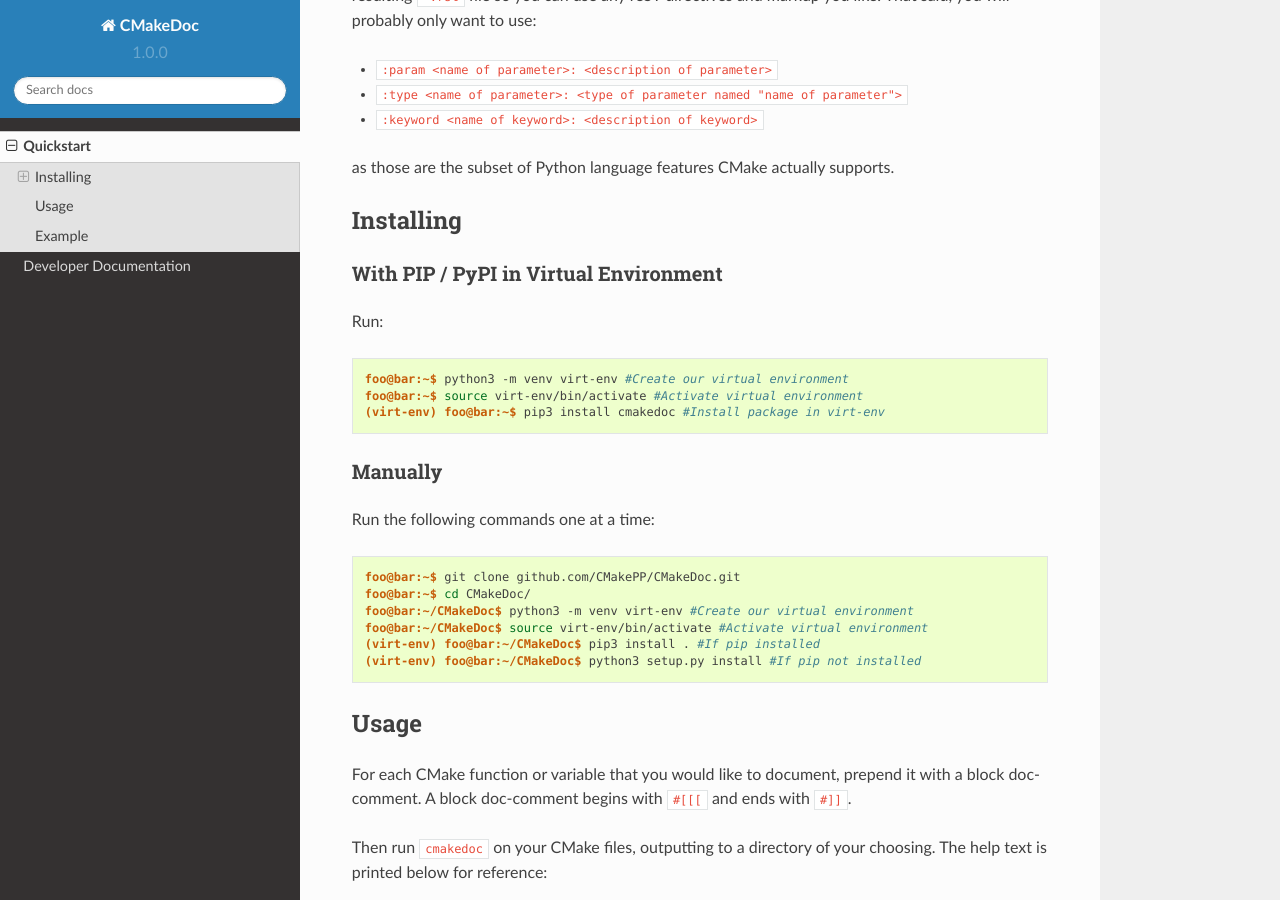
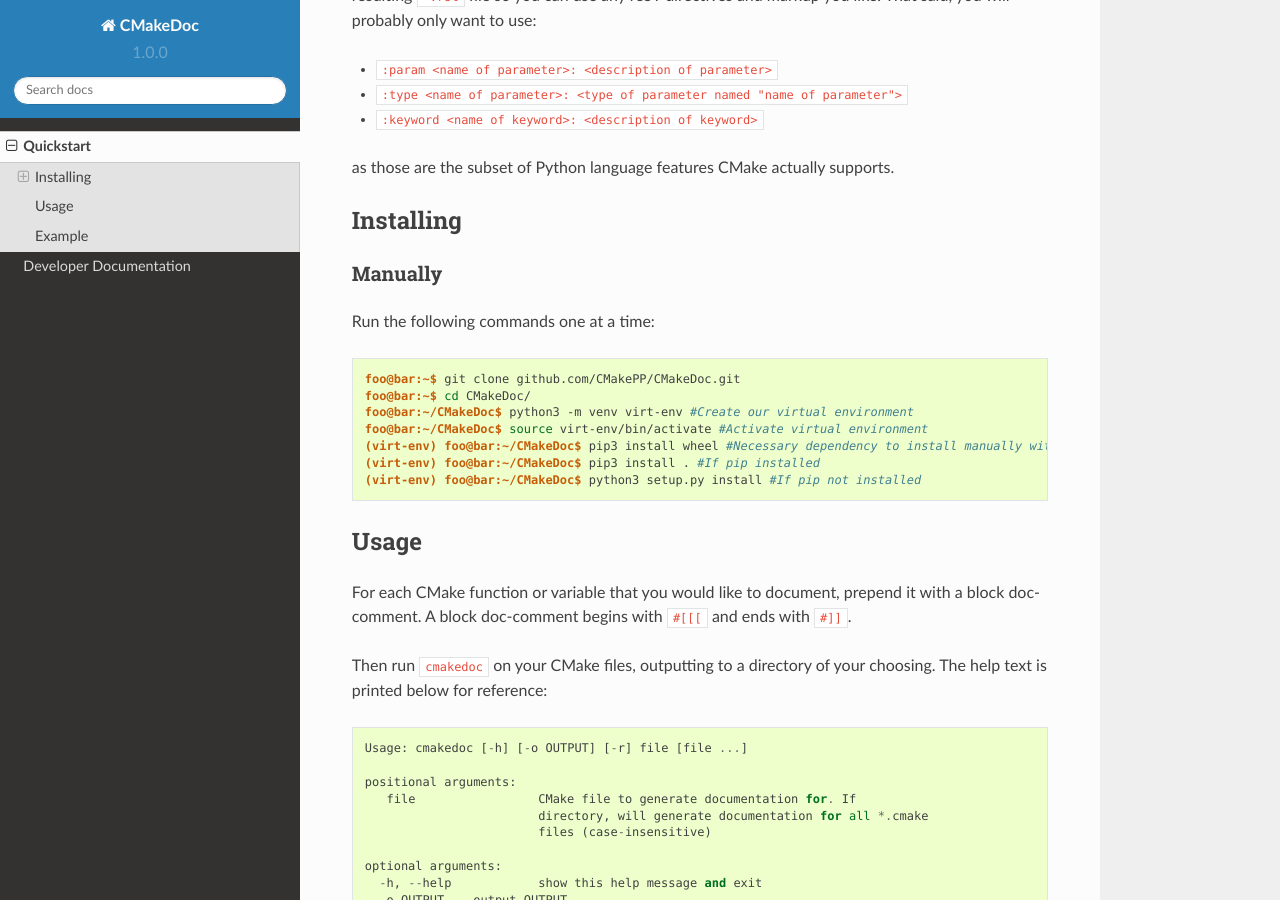
Before and after one commit to CMakePP/CMinx, a Sphinx documentation site: the page built from docs/source/quickstart.rst, in a window 1280 px wide and 900 px high, scrolled down 1000 px. Built offline with Sphinx 7.4.7 and the Read the Docs theme 2.0.0, drawn with Linux system fonts in a browser that asks for light colours.

Commit message:
Remove unused installation instructions and add installing wheel to instructions

```diff
--- a/docs/source/quickstart.rst
+++ b/docs/source/quickstart.rst
@@ -61,17 +61,6 @@
 Installing
 ##########
 
-======================================
-With PIP / PyPI in Virtual Environment
-======================================
-
-Run:
-
-.. code:: console
-
-   foo@bar:~$ python3 -m venv virt-env #Create our virtual environment
-   foo@bar:~$ source virt-env/bin/activate #Activate virtual environment
-   (virt-env) foo@bar:~$ pip3 install cmakedoc #Install package in virt-env
 
 ========
 Manually
@@ -85,6 +74,7 @@
    foo@bar:~$ cd CMakeDoc/
    foo@bar:~/CMakeDoc$ python3 -m venv virt-env #Create our virtual environment
    foo@bar:~/CMakeDoc$ source virt-env/bin/activate #Activate virtual environment
+   (virt-env) foo@bar:~/CMakeDoc$ pip3 install wheel #Necessary dependency to install manually with pip
    (virt-env) foo@bar:~/CMakeDoc$ pip3 install . #If pip installed
    (virt-env) foo@bar:~/CMakeDoc$ python3 setup.py install #If pip not installed
 
```
Also changed, not shown: README.md (+1 -7 lines).
